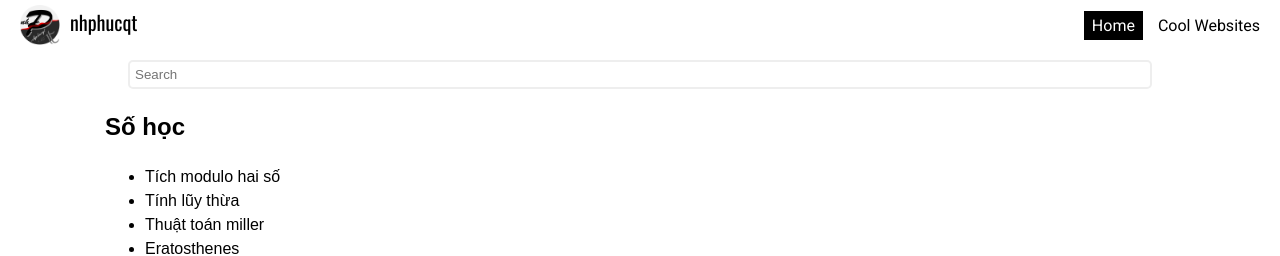
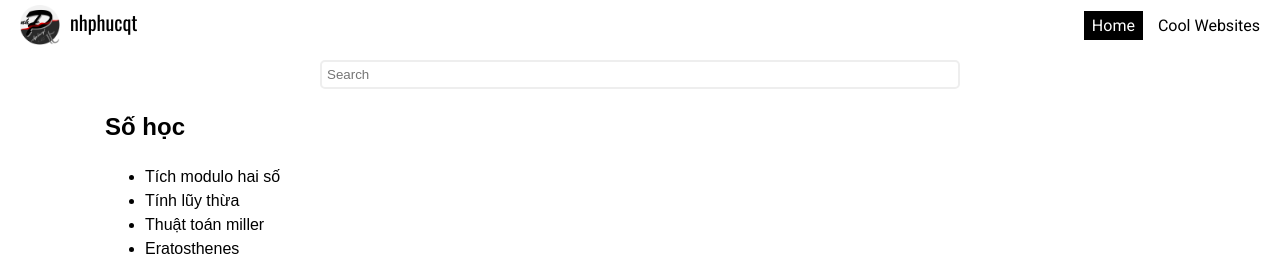
Before and after one commit to nhphucqt/nhphucqt.github.io, a Jekyll site: the page built from index.html, in a window 1280 px wide. Shown: the top 256 px of the page. Built offline with Jekyll 4.4.1, drawn with Linux system fonts in a browser that asks for light colours.

Commit message:
changed width of search-bar

```diff
--- a/_sass/main.scss
+++ b/_sass/main.scss
@@ -56,14 +56,13 @@ nav {
     color: white;
 }
 .content-parent {
-    // background-color: wheat;
     min-height: calc(100% - 100px);
     display: block;
     justify-content: center;
     font-family: sans-serif;
 }
 .search-bar {
-    width: 80%;
+    width: 50%;
     padding: 5px;
     border-radius: 5px;
     border: 2px solid #eee;
@@ -71,7 +70,6 @@ nav {
     max-width: 1100px;
 }
 .content {
-    // background-color: aliceblue;
     width: 100%;
     max-width: 1100px;
     line-height: 1.5;
```
